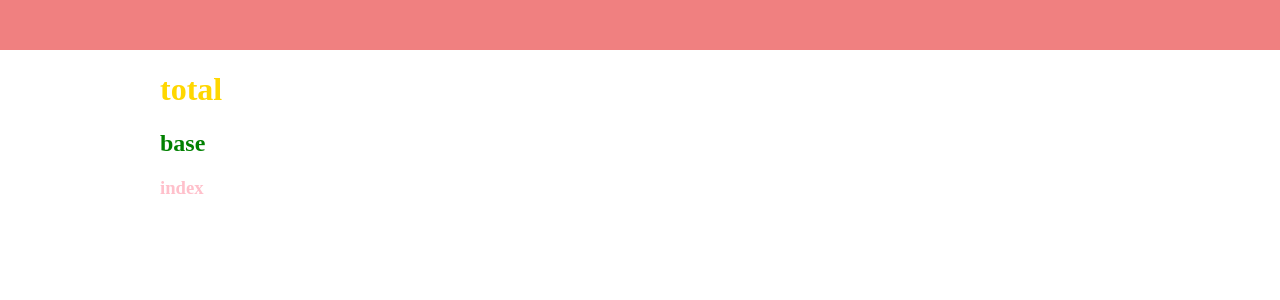
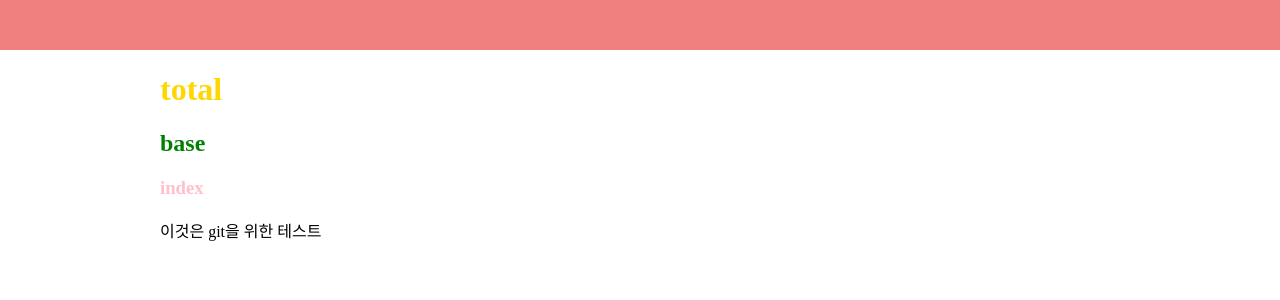
Before and after one commit to ckhe1215/meramera, a Django app: page / in a window 1280 px wide. Shown: the top 300 px of the page. Run offline with Django 3.2, Linux system fonts and the light colour scheme.

Commit message:
테스트 커밋

```diff
--- a/mainapp/templates/index.html
+++ b/mainapp/templates/index.html
@@ -8,4 +8,6 @@
 <h2>base</h2>
 <h3>index</h3>
 
+<p>이것은 git을 위한 테스트</p>
+
 {% endblock %}
```
